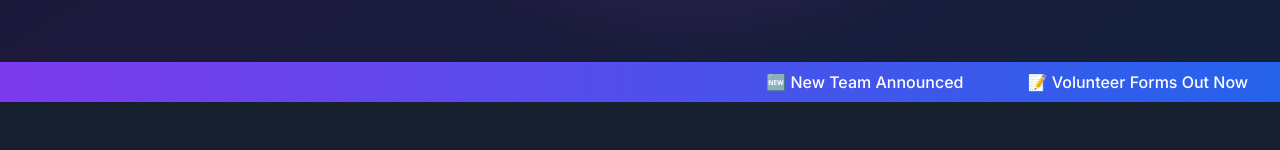
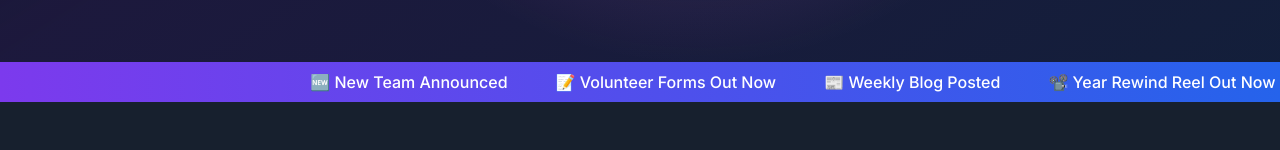
Before and after one commit to yodamynameis/ucr_website, a React (Vite) app: page / in a window 1280 px wide. Shown: the part 802-952 px from the top of the page. Built offline with nearby package versions, Linux system fonts and the light colour scheme; no server answers.

Commit message:
changes in newticker

```diff
--- a/src/components/NewsTicker.tsx
+++ b/src/components/NewsTicker.tsx
@@ -4,25 +4,25 @@ import { motion } from 'framer-motion';
 const NewsTicker = () => {
   const news = [
     "🆕 New Team Announced",
-  "📝 Volunteer Forms Out Now",
-  "📰 Weekly Blog Posted",
-  "📽️ Year Rewind Reel Out Now"
-
+    "📝 Volunteer Forms Out Now",
+    "📰 Weekly Blog Posted",
+    "📽️ Year Rewind Reel Out Now"
   ];
 
   return (
     <div className="bg-gradient-to-r from-violet-600 to-electric-600 py-2 overflow-hidden">
       <motion.div
-        className="flex whitespace-nowrap "
-        animate={{ x: [1200, -1200] }}
+        className="flex whitespace-nowrap"
+        animate={{ x: ['100%', '-100%'] }}
         transition={{
-          duration: 30,
+          duration: 15, // faster scroll
           repeat: Infinity,
-          ease: "linear"
+          ease: 'linear',
         }}
       >
-        {news.concat(news).map((item, index) => (
-          <span key={index} className="mx-8 text-white font-medium">
+        {/* Repeat items to fill the space */}
+        {news.concat(news, news).map((item, index) => (
+          <span key={index} className="mx-6 text-white text-sm sm:text-base font-medium">
             {item}
           </span>
         ))}
```
